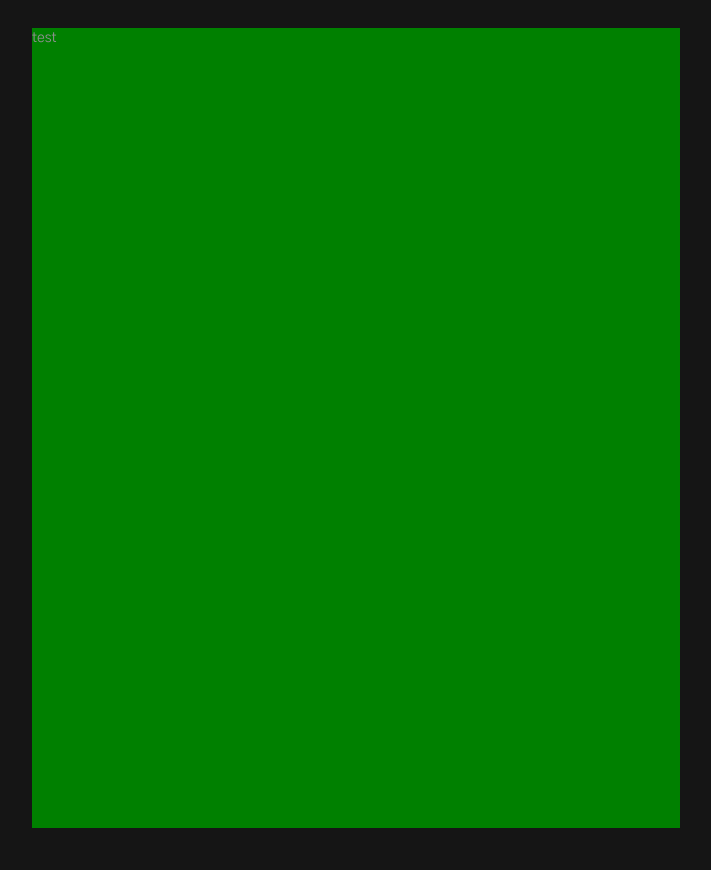
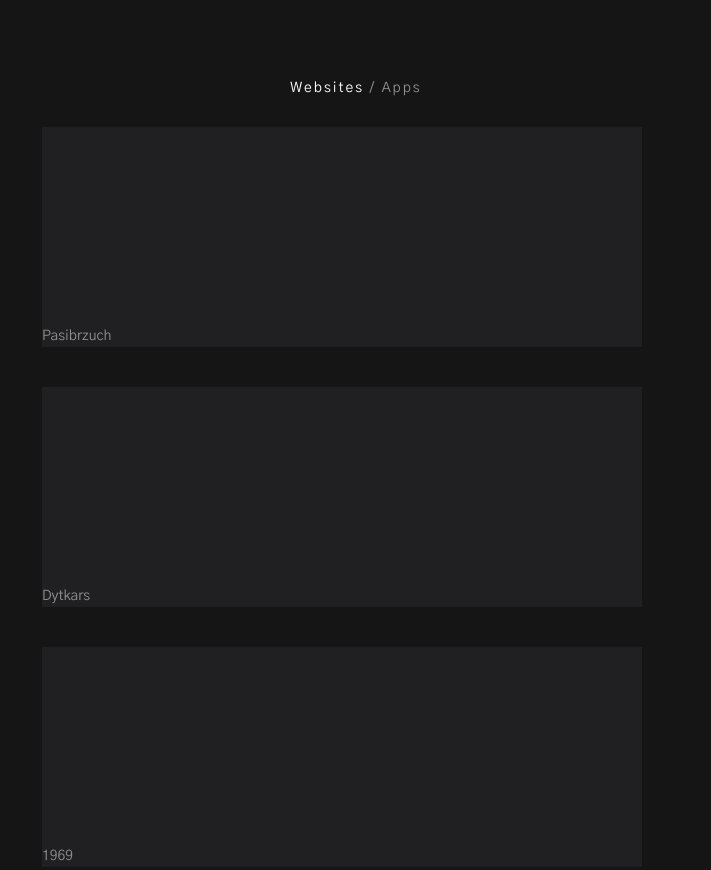
Before and after one commit to Bert0ne/LANCMAN.PL, a website: page index.html in a window 1280 px wide. Shown: the part 820-1690 px from the top of the page, without its empty margins (512-1223 px from the left). Drawn offline with Linux system fonts and the light colour scheme.

Commit message:
in progres

```diff
--- a/css/style.css
+++ b/css/style.css
@@ -103,10 +103,6 @@ body {
       line-height: 1;
       text-align: right;
       padding-bottom: 50px; }
-  .main_container--right .projects {
-    width: 648px;
-    height: 100vh;
-    background-color: green; }
 
 .nav {
   color: #8F8F90;
@@ -317,3 +313,44 @@ body {
     .contact__form .floating__label2::before,
     .contact__form .floating__input2:focus + .floating__label2::before {
       transform: translate3d(0, -3.12rem, 0) scale3d(0.82, 0.82, 1); }
+
+.projects {
+  width: 648px;
+  min-height: 100vh;
+  display: flex;
+  flex-direction: column;
+  justify-content: center;
+  align-items: center;
+  position: relative;
+  padding-top: 30px; }
+  .projects .switch__buttons {
+    color: #8F8F90;
+    letter-spacing: 2px;
+    transition: .4s;
+    margin-top: 20px; }
+  .projects .active__switch {
+    color: #fff;
+    transform: scale(1.1);
+    letter-spacing: 2px; }
+  .projects__web {
+    display: flex;
+    justify-content: space-between;
+    flex-direction: column;
+    width: 100%;
+    height: 100%;
+    padding: 28px 10px; }
+    .projects__web .projectsBox {
+      background-color: #202022;
+      width: 600px;
+      height: 220px;
+      margin-bottom: 40px;
+      display: flex;
+      justify-content: flex-end;
+      flex-direction: column; }
+      .projects__web .projectsBox__miniature {
+        display: flex;
+        flex-direction: row;
+        justify-content: center;
+        align-items: center;
+        width: 90%;
+        height: 100%; }
--- a/index.html
+++ b/index.html
@@ -98,8 +98,67 @@
         <!-- MAIN CONTAINER LEFT END-->
         <!-- MAIN CONTAINER RIGHT START-->
         <div class="main_container--right">
+            <!-- ABOUT START-->
             <div class="subpages about" id="AboutMe">test</div>
-            <div class="subpages projects" id="Projects">test</div>
+            <!-- ABOUT END-->
+            <!-- PROJECTS START-->
+
+            <div class="subpages projects" id="Projects">
+                <div class="switch__buttons">
+                    <span class="active__switch">Websites </span > / <span > Apps</span>
+                </div>
+                <!-- WEB PROJECTS START-->
+                <div class="projects__web">
+
+
+
+                    <div class="projectsBox">
+                        <div class="projectsBox__miniature">
+                            <div class="projectsBox__miniature--desk"></div>
+                            <div class="projectsBOx__miniature--mobile"></div>
+                        </div>
+                        <span class="projectsBox__name">Pasibrzuch</span>
+                    </div>
+
+                    <div class="projectsBox">
+                        <div class="projectsBox__miniature">
+                            <div class="projectsBox__miniature--desk"></div>
+                            <div class="projectsBOx__miniature--mobile"></div>
+                        </div>
+                        <span class="projectsBox__name">Dytkars</span>
+                    </div>
+
+
+                    <div class="projectsBox">
+                        <div class="projectsBox__miniature">
+                            <div class="projectsBox__miniature--desk"></div>
+                            <div class="projectsBOx__miniature--mobile"></div>
+                        </div>
+                        <span class="projectsBox__name">1969</span>
+                    </div>
+
+
+
+                    <div class="projectsBox">
+                        <div class="projectsBox__miniature">
+                            <div class="projectsBox__miniature--desk"></div>
+                            <div class="projectsBOx__miniature--mobile"></div>
+                        </div>
+                        <span class="projectsBox__name">AtiTherm (Soon...)</span>
+                    </div>
+
+
+
+                </div>
+                <!-- WEB PROJECTS END-->
+                <!-- APPS START-->
+
+                <div class="projects__apps"></div>
+                <!-- APPS END-->
+
+            </div>
+            <!-- PROJECTS END-->
+            <!-- CONTACT START-->
             <div class="subpages contact" id="Contact" >
                 <div class="contact__form">
                     <form  id="my-form"  action="https://formspree.io/f/mjvporza"
@@ -120,11 +179,10 @@
                           <p>Before send, make sure that all fields are completed.</p>
                           <button class="button" type="submit"  id="my-form-button">Submit</button>
                           <p id="my-form-status"></p>
-                        </div>
                     </form>
                 </div>
             </div>
-
+            <!-- CONTACT END-->
         </div>
         <!-- MAIN CONTAINER RIGHT END-->
 
```
